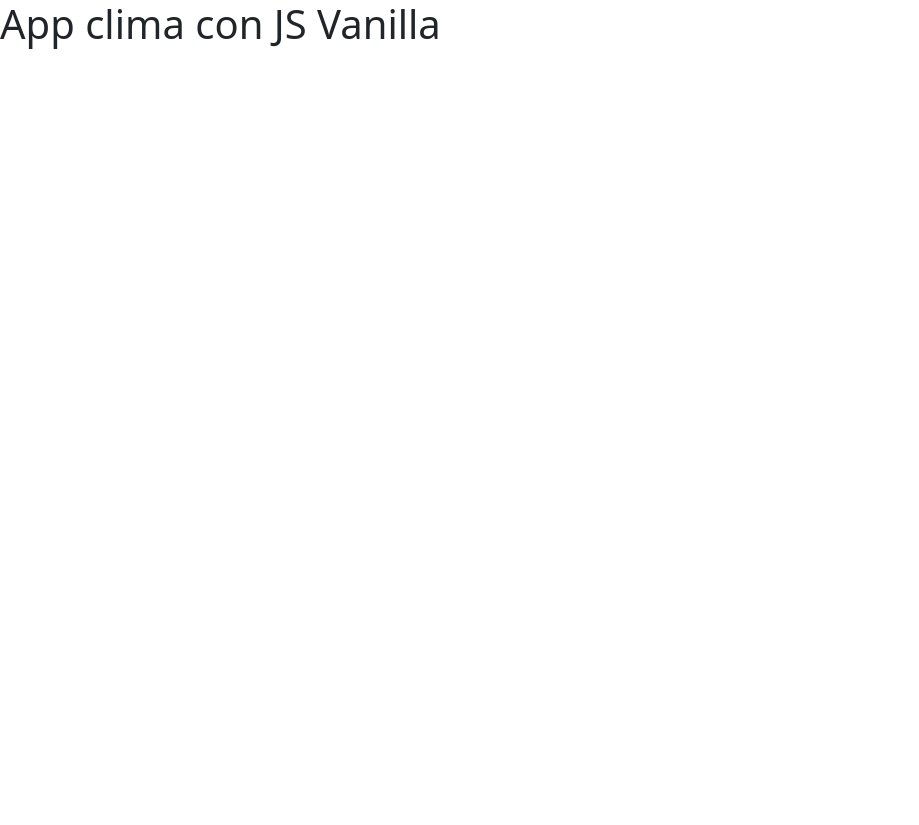
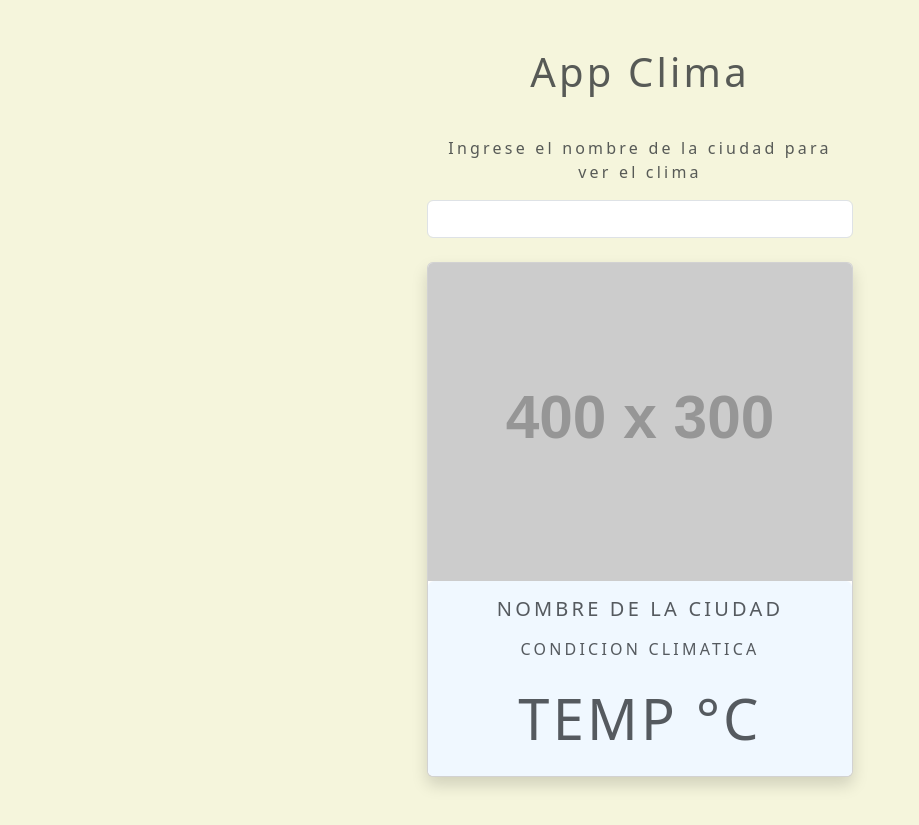
Before and after one commit to so0rk/appclima, a plain HTML site: page index.html in a window 1280 px wide. Shown: the whole page, without its empty margins (0-919 px from the left). Before the commit the page ends 800 px from the top, so only its background shows below. Drawn offline with nearby package versions, Linux system fonts and the light colour scheme; placeholder pictures from the web are drawn by us.

Commit message:
UX de Aplicacion de Clima

```diff
--- a/assets/css/style.css
+++ b/assets/css/style.css
@@ -0,0 +1,12 @@
+body {
+    background-color: beige;
+    letter-spacing: 0.2em;
+}
+
+.container {
+    max-width: 450px;
+}
+
+.detalles {
+    background-color: aliceblue;
+}
--- a/index.html
+++ b/index.html
@@ -9,7 +9,35 @@
     <link rel="stylesheet" href="assets/css/style.css">
 </head>
 <body>
-    <h1>App clima con JS Vanilla</h1>
+    <div class="container my-5 mx-auto">
+        <h1 class="text-center text-muted my-4">App Clima</h1>
+
+        <form class="my-4 text-center text-muted">
+            <label for="ciudad" class="p-3">Ingrese el nombre de la ciudad para ver el clima</label>
+            <input type="text" name="ciudad" id="ciudad" class="form-control">
+        </form>
+
+
+        <div class="card shadow rounded">
+            <img src="https://via.placeholder.com/400x300" alt="400x300" class="time card-img-top">
+            <div class="icon bg-light mx-auto text-center"></div>
+            <div class="text-muted text-uppercase text-center detalles rounded">
+                <h5 class="my-3">Nombre de la ciudad</h5>
+                <div class="my-3">Condicion climatica</div>
+                <div class="display-4 my-4">
+                    <span>temp</span>
+                    <span>&deg;C</span>
+                </div>
+            </div>
+        </div>
+
+
+    </div>
+
+
+
+
+
 
     <script src="https://cdn.jsdelivr.net/npm/bootstrap@5.3.1/dist/js/bootstrap.bundle.min.js" integrity="sha384-HwwvtgBNo3bZJJLYd8oVXjrBZt8cqVSpeBNS5n7C8IVInixGAoxmnlMuBnhbgrkm" crossorigin="anonymous"></script>
     <script src="assets/js/app.js"></script>
```
